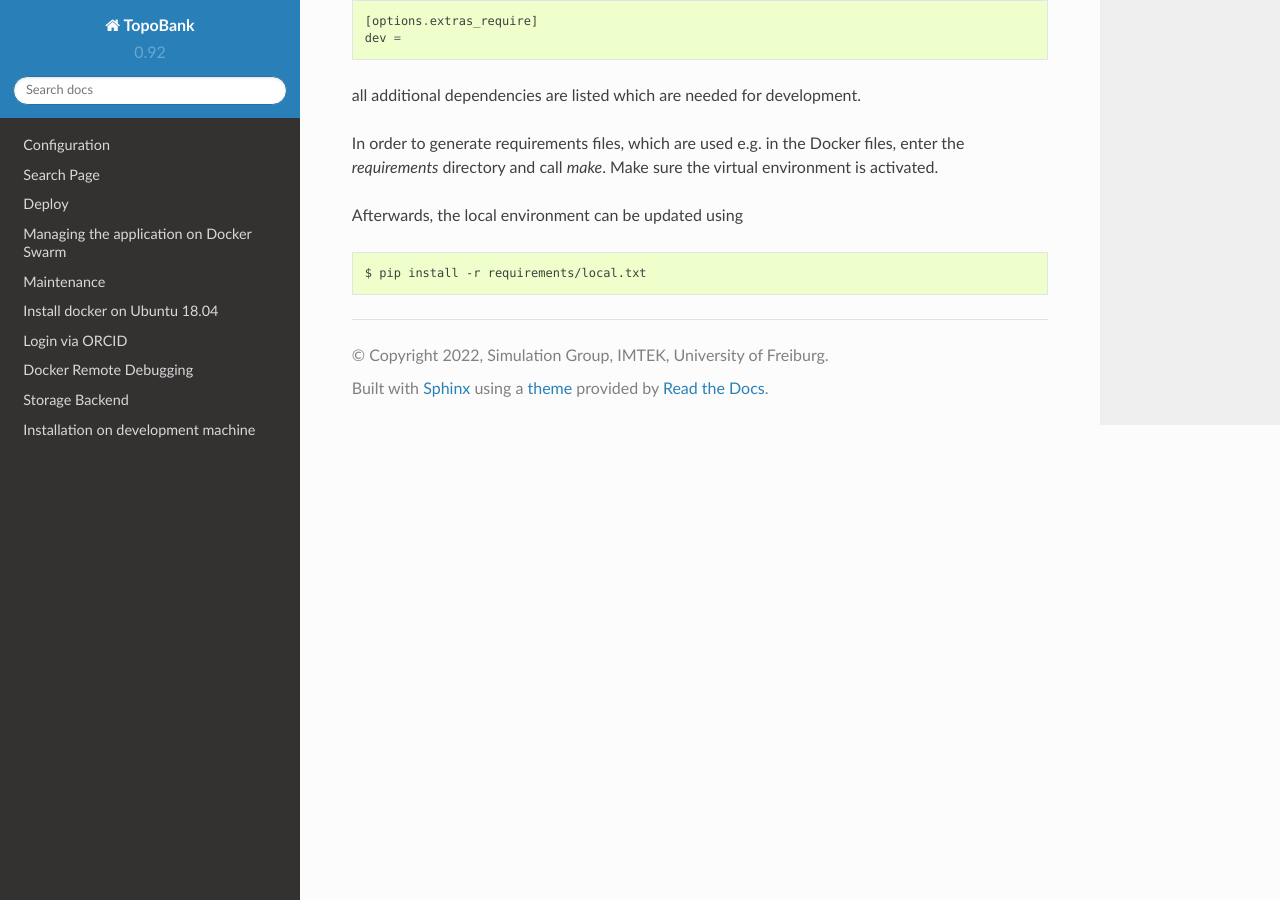
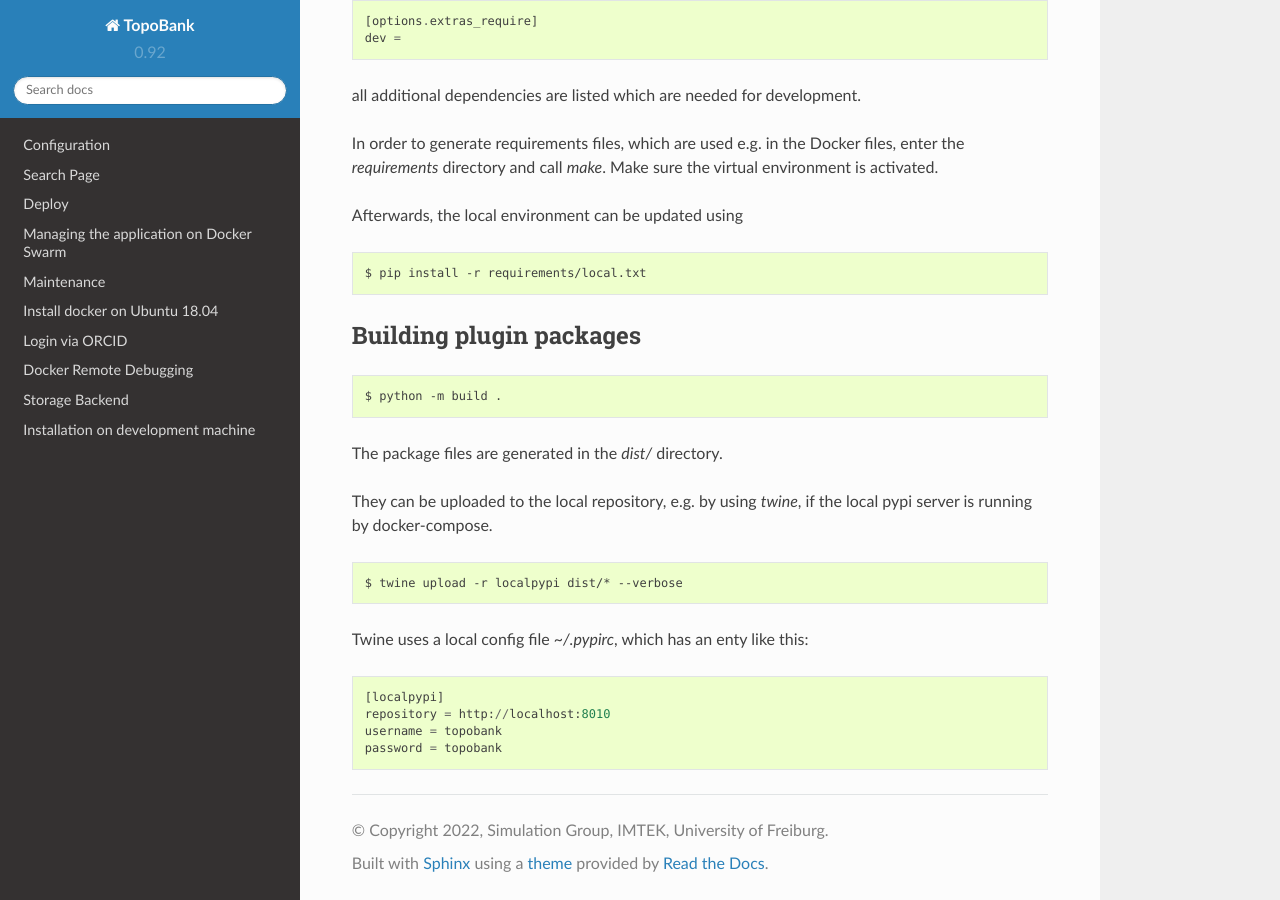
Before and after one commit to ContactEngineering/topobank, a Sphinx documentation site: the page built from docs/development.rst, in a window 1280 px wide and 900 px high, scrolled down 573 px. Built offline with Sphinx 7.4.7 and the Read the Docs theme 2.0.0, drawn with Linux system fonts in a browser that asks for light colours.

Commit message:
DOC: Added section about building plugins.

```diff
--- a/docs/development.rst
+++ b/docs/development.rst
@@ -43,3 +43,28 @@ Afterwards, the local environment can be updated using
 .. code:: bash
 
     $ pip install -r requirements/local.txt
+
+Building plugin packages
+------------------------
+
+.. code:: bash
+
+    $ python -m build .
+
+The package files are generated in the `dist/` directory.
+
+They can be uploaded to the local repository, e.g. by using `twine`,
+if the local pypi server is running by docker-compose.
+
+.. code:: bash
+
+    $ twine upload -r localpypi dist/* --verbose
+
+Twine uses a local config file `~/.pypirc`, which has an enty like this:
+
+.. code::
+
+    [localpypi]
+    repository = http://localhost:8010
+    username = topobank
+    password = topobank
```
